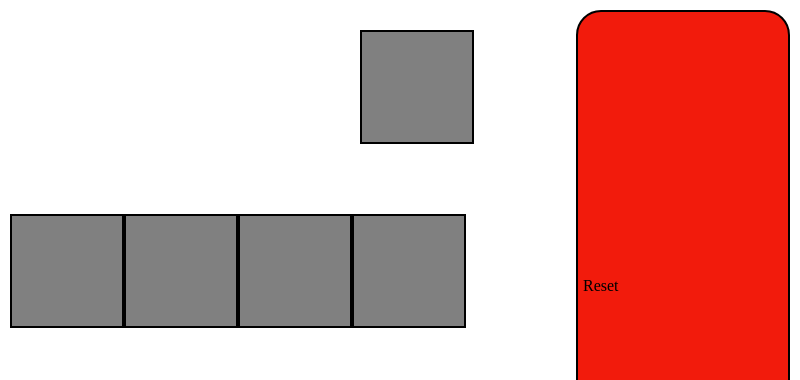
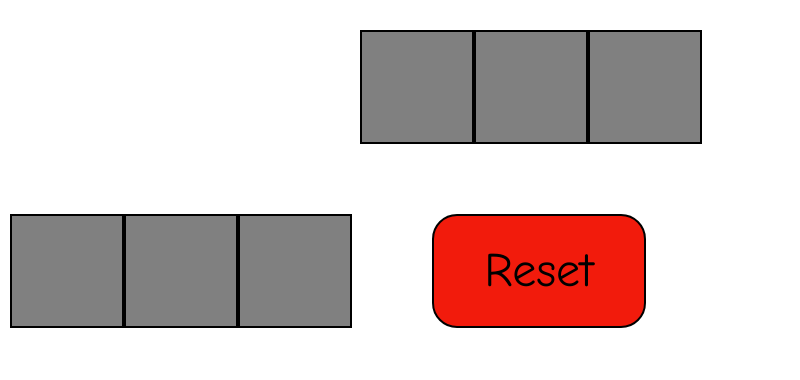
Before and after one commit to CarlRiley99/WordCreator, an Electron app: page index.html in a window 800 px wide. Shown: the top 380 px of the page. Drawn offline with Linux system fonts and the light colour scheme.

Commit message:
Fixed Reset Button

```diff
--- a/index.css
+++ b/index.css
@@ -59,11 +59,18 @@
 
 #reset {
   width: 200px;
-  height: 10px;
-  border-radius: 25px;
+  height: 100px;
   background: #F21B0C;
   border: 2px solid black;
-  margin-left: 100px
+  border-radius: 25px;
+  text-align: center;
+  line-height: 100px;   /* Same as height */
+  font-size: 300%;
+  font-family: "Comic Sans MS", "Comic Sans", cursive;
+  display: inline-block;
+  margin-bottom: 50px;
+  margin-top: 20px;
+  margin-left: 80px;
 }
 
 /* https://stackoverflow.com/questions/12585461/controlling-spacing-between-table-cells */
```
